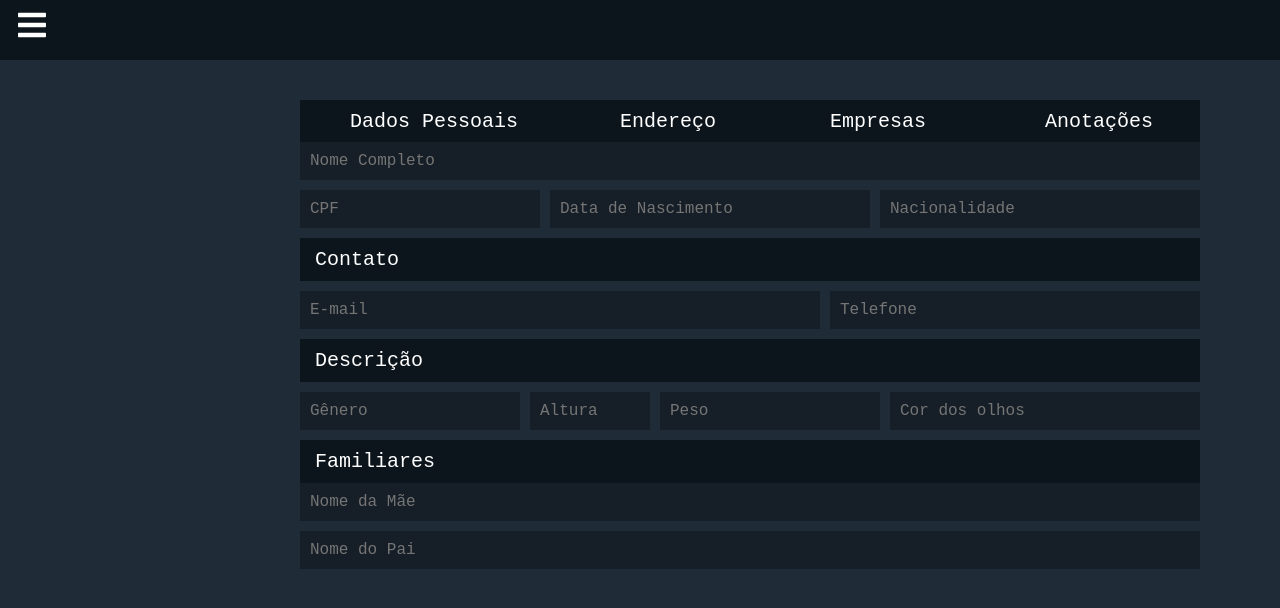
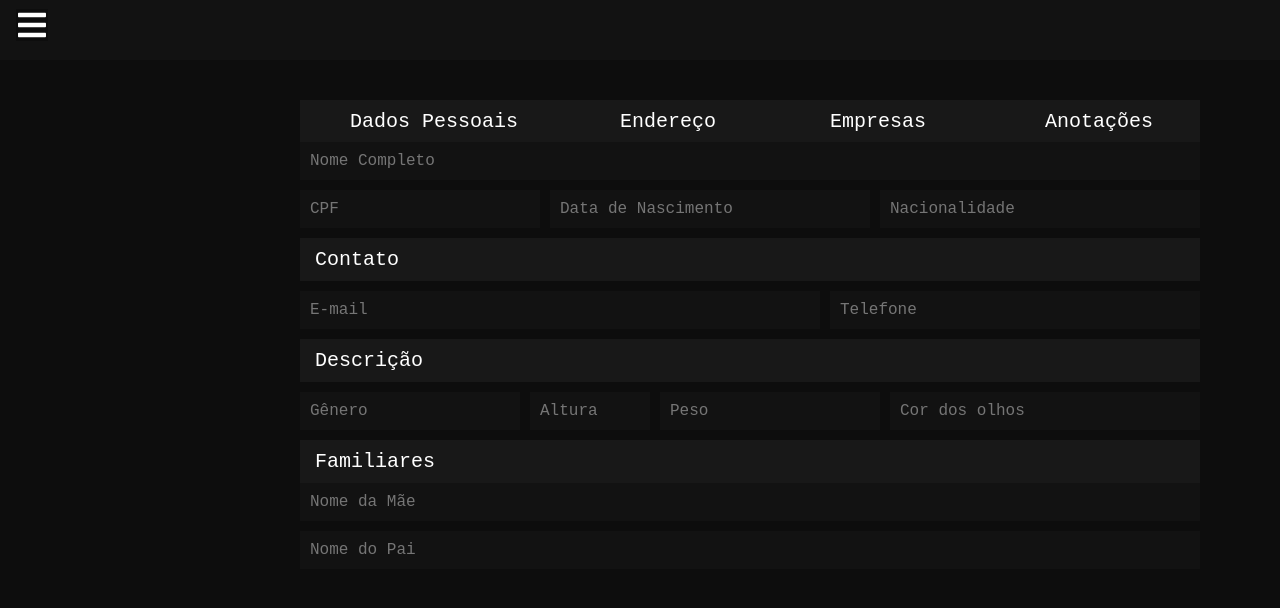
Before and after one commit to Igor-Cavalera/whoAreYou, a React (Create React App) app: page /Forms in a window 1280 px wide. Shown: the top 608 px of the page. Built offline with nearby package versions, Linux system fonts and the light colour scheme; no server answers.

Commit message:
alterando-paleta-cores

```diff
--- a/src/App.css
+++ b/src/App.css
@@ -3,6 +3,7 @@
     margin: 0;
     padding: 0;
     font-family: 'Courier New', Courier, monospace;
+    background: #0D0D0D;
 }
 
 /* CONSERTAR ESSE RESET */
--- a/src/components/Navbar.css
+++ b/src/components/Navbar.css
@@ -4,7 +4,7 @@
 */
 
 .navbar {
-    background-color: #0c151c;
+    background-color: #121212;
     height: 60px;
     display: flex;
     justify-content: start;
@@ -18,7 +18,7 @@
 }
 
 .nav-menu {
-    background-color: #0c151c;
+    background-color: #121212;
     width: 250px;
     height: 100vh;
     display: flex;
@@ -70,7 +70,7 @@
     align-items: center;
     width: 100%;
     height: 60px;
-    background-color: #0c151c;
+    background-color: #121212;
     cursor: pointer;
 }
 
--- a/src/index.css
+++ b/src/index.css
@@ -1,6 +1,5 @@
 body {
   max-width: 100vw;
-  background-color: #202b38;
 }
 
 h1 {
@@ -42,7 +41,7 @@ form {
 input, select, textarea {
   margin-bottom: 20px;
   padding: 8px;
-  background: #161f27;
+  background: #121212;
   font-family: 'Courier New', Courier, monospace;
   font-size: 15px;
   color: #dbdbdb;
@@ -64,7 +63,7 @@ label {
   margin-left: 250px;
   margin-top: 40px;
   height: 42px;
-  background: #0c151c;
+  background: #181818;
 }
 
 .aba-dados {
@@ -127,7 +126,7 @@ label {
   all: unset;
   padding: 10px;
   width: 880px;;
-  background: #161f27;
+  background: #121212;
   margin: 0 0 10px 0;
   color: #ffffff;
 }
@@ -136,7 +135,7 @@ label {
   all: unset;
   padding: 10px;
 
-  background: #161f27;
+  background: #121212;
   margin: 0 0 20px 0;
   color: #ffffff;
 }
@@ -145,7 +144,7 @@ label {
   all: unset;
   padding: 10px;
 
-  background: #161f27;
+  background: #121212;
   margin: 0 0 15px 10px;
   color: #ffffff;
 }
@@ -169,19 +168,19 @@ label {
   padding: 10px;
   margin-bottom: 0px;
   padding-left: 15px;
-  background-color: #0c151c;
+  background-color: #181818;
 }
 
 .contato {
 
   padding-right: 801px;
   margin-bottom: 10px;
-  background-color: #0c151c;
+  background-color: #181818;
 }
 
 .email {
   all: unset;
-  background: #161f27;
+  background: #121212;
 
   width: 500px;
 
@@ -193,7 +192,7 @@ label {
 
 .telefone {
   all: unset;
-  background: #161f27;
+  background: #121212;
   width: 350px;
 
   padding: 10px;
@@ -203,14 +202,14 @@ label {
 
 .descricao {
 
-  background-color: #0c151c;
+  background-color: #181818;
   padding-right: 777px;
   margin: 30px 0;
 }
 
 .genero, .altura {
   all: unset;
-  background: #161f27;
+  background: #121212;
 
   color: #ffffff;
   margin-top: 20px;
@@ -233,7 +232,7 @@ label {
 .peso {
   all: unset;
 
-  background: #161f27;
+  background: #121212;
   width: 200px;
   padding: 10px;
   margin-left: 10px;
@@ -251,12 +250,12 @@ input[type=number]::-webkit-outer-spin-button {
   padding: 10px;
   margin-left: 10px;
 
-  background: #161f27;
+  background: #121212;
   color: #ffffff;
 }
 
 .familiares {
-  background-color: #0c151c;
+  background-color: #181818;
   padding-right: 765px;
 }
 
@@ -266,7 +265,7 @@ input[type=number]::-webkit-outer-spin-button {
   padding: 10px;
   margin-top: 10px;
 
-  background-color: #161f27;
+  background-color: #121212;
   color: #ffffff;
 }
 
@@ -275,7 +274,7 @@ input[type=number]::-webkit-outer-spin-button {
   width: 880px;
   padding: 10px;
   margin-top: 10px;
-  background-color: #161f27;
+  background-color: #121212;
   color: #ffffff;
 }
 
@@ -287,14 +286,14 @@ input[type=number]::-webkit-outer-spin-button {
   margin: 10px 10px 10px 0 ;
   padding: 10px;
 
-  background-color: #161f27;
+  background-color: #121212;
   color: #ffffff;
 }
 
 .numeroEnd {
   all: unset;
   padding: 10px;
-  background-color: #161f27;
+  background-color: #121212;
   color: #ffffff;
 
 }
@@ -305,7 +304,7 @@ input[type=number]::-webkit-outer-spin-button {
   margin-right: 10px;
   padding: 10px;
 
-  background-color: #161f27;
+  background-color: #121212;
   color: #ffffff;
 }
 
@@ -315,7 +314,7 @@ input[type=number]::-webkit-outer-spin-button {
   margin-right: 10px;
   padding: 10px;
 
-  background-color: #161f27;
+  background-color: #121212;
   color: #ffffff;
 }
 
@@ -325,7 +324,7 @@ input[type=number]::-webkit-outer-spin-button {
   margin-right: 10px;
   padding: 10px;
 
-  background-color: #161f27;
+  background-color: #121212;
   color: #ffffff;
 }
 
@@ -334,7 +333,7 @@ input[type=number]::-webkit-outer-spin-button {
   width: 200px;
   padding: 10px;
 
-  background-color: #161f27;
+  background-color: #121212;
   color: #ffffff;
 }
 
@@ -346,7 +345,7 @@ input[type=number]::-webkit-outer-spin-button {
   margin-top: 10px;
   padding: 10px;
 
-  background-color: #161f27;
+  background-color: #121212;
   color: #ffffff;
 }
 
@@ -357,7 +356,7 @@ input[type=number]::-webkit-outer-spin-button {
   margin-left: 10px;
   margin-right: 10px;
 
-  background-color: #161f27;
+  background-color: #121212;
   color: #ffffff;
 }
 
@@ -366,7 +365,7 @@ input[type=number]::-webkit-outer-spin-button {
   width: 200px;
   padding: 10px;
 
-  background-color: #161f27;
+  background-color: #121212;
   color: #ffffff;
 }
 
@@ -377,7 +376,7 @@ input[type=number]::-webkit-outer-spin-button {
   padding: 10px;
   padding-left: 15px;
   padding-right: 777px;
-  background-color: #0c151c;
+  background-color: #181818;
   color: #ffffff;
   font-size: 20px;
 }
@@ -387,7 +386,7 @@ input[type=number]::-webkit-outer-spin-button {
   resize: none;
   color: #ffffff;
   padding: 15px;
-  background: #161f27;
+  background: #121212;
   width: 870px;
   height: 350px;
   margin-bottom: 10px;
@@ -400,7 +399,7 @@ input[type=number]::-webkit-outer-spin-button {
   width: 880px;
   margin: 0 0 15px 0;
   font-family: 'Courier New', Courier, monospace;
-  background: #0c151c;
+  background: #181818;
   color: #ffffff;
   padding: 10px;
 
```
